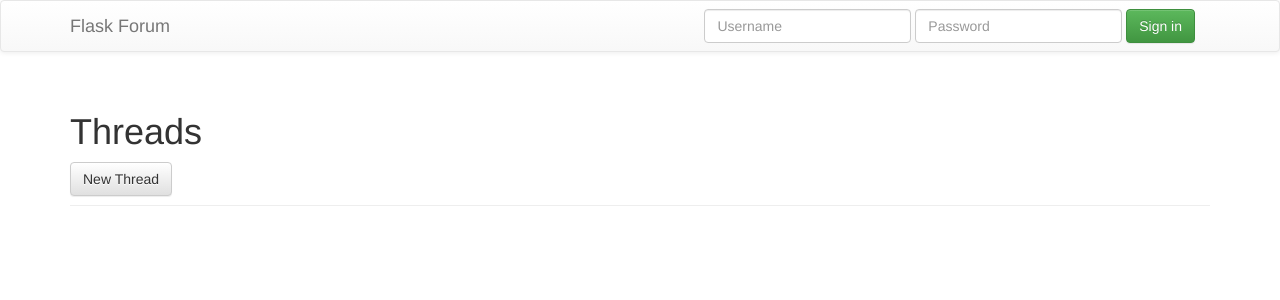
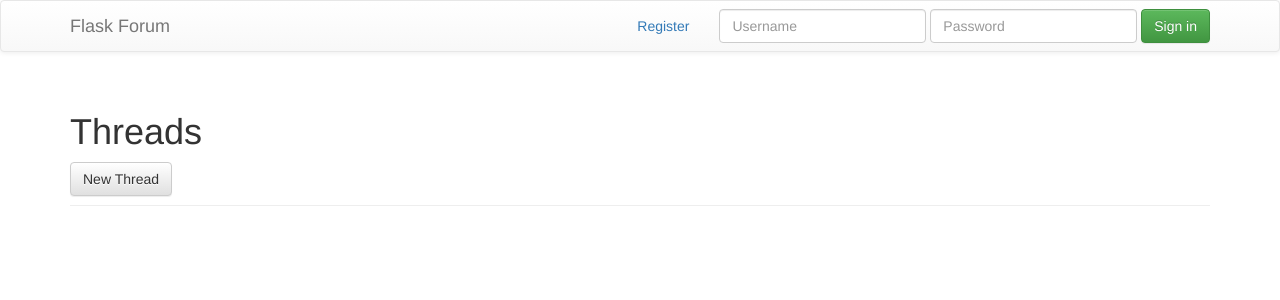
Before and after one commit to zrbecker/flask_forum_techio_tutorial, a Flask app: page / in a window 1280 px wide. Shown: the top 300 px of the page. Run offline with Flask 2, Linux system fonts and the light colour scheme; data that the repository does not hold is empty; some libraries are stand-ins or nearby versions.

Commit message:
added a very bad registration page

```diff
--- a/projects/forum-project/flask_forum/flask_forum.py
+++ b/projects/forum-project/flask_forum/flask_forum.py
@@ -16,6 +16,26 @@ from .models import User, Post, Thread
 @app.route('/')
 def index():
     return threads()
+
+@app.route('/register', methods=['GET', 'POST'])
+def register():
+    try:
+        if request.method == 'GET':
+            return render_template('register.html')
+
+        username = request.form.get('username')
+        password = request.form.get('password')
+        if username is not None and password is not None:
+            new_user = User(username, password)
+            db.session.add(new_user)
+            db.session.commit()
+
+            session['user_id'] = new_user.id
+            session['username'] = new_user.username
+    except Exception as e:
+        print('Register Exception:', e)
+
+    return redirect(url_for('index'))
 
 @app.route('/login', methods=['POST'])
 def login():
--- a/projects/forum-project/flask_forum/templates/main_layout.html
+++ b/projects/forum-project/flask_forum/templates/main_layout.html
@@ -29,8 +29,12 @@
         </div>
         <div id="navbar" class="navbar-collapse collapse">
           {% if username is none %}
-          <form class="navbar-form navbar-right" action="{{ url_for('login') }}"
-              method="post">
+          <div class="navbar-right">
+            <div class="navbar-text">
+              <a href="{{ url_for('register') }}">Register</a>
+            </div>
+            <form class="navbar-form navbar-right"
+                action="{{ url_for('login') }}" method="post">
               <div class="form-group">
                 <input type="text" name="username" placeholder="Username"
                     class="form-control">
@@ -41,6 +45,7 @@
               </div>
               <button type="submit" class="btn btn-success">Sign in</button>
             </form>
+          </div>
           {% else %}
           <div class="navbar-right navbar-text">
             Logged in as <a href="#">{{ username }}</a> -
```
Also changed, not shown: projects/forum-project/flask_forum/templates/register.html (added, +31 -0 lines). Lines whose indentation alone changed are shown as unchanged.
